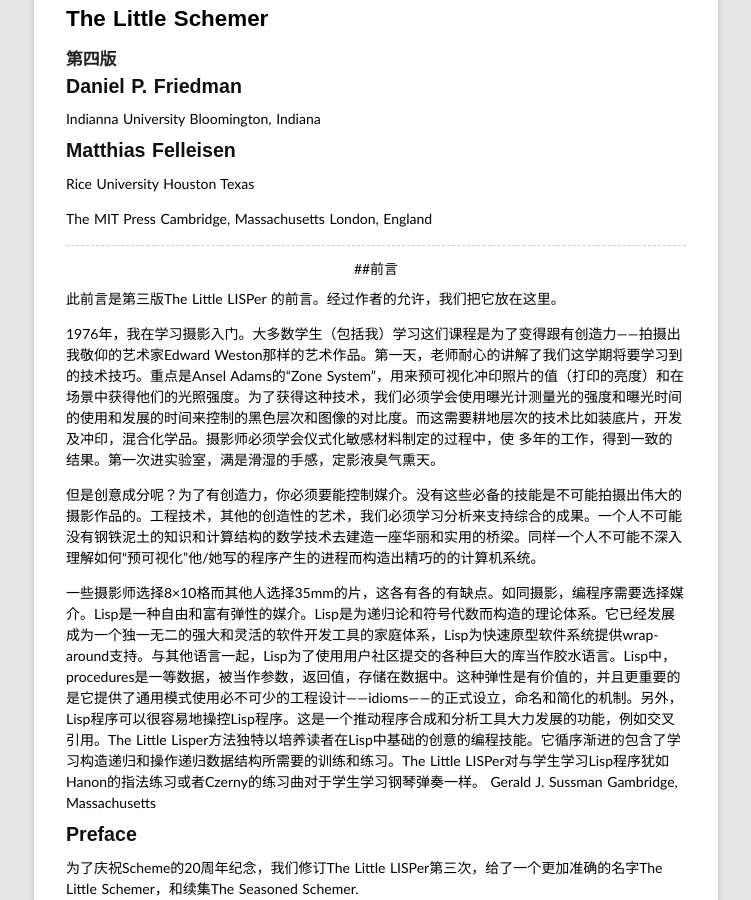
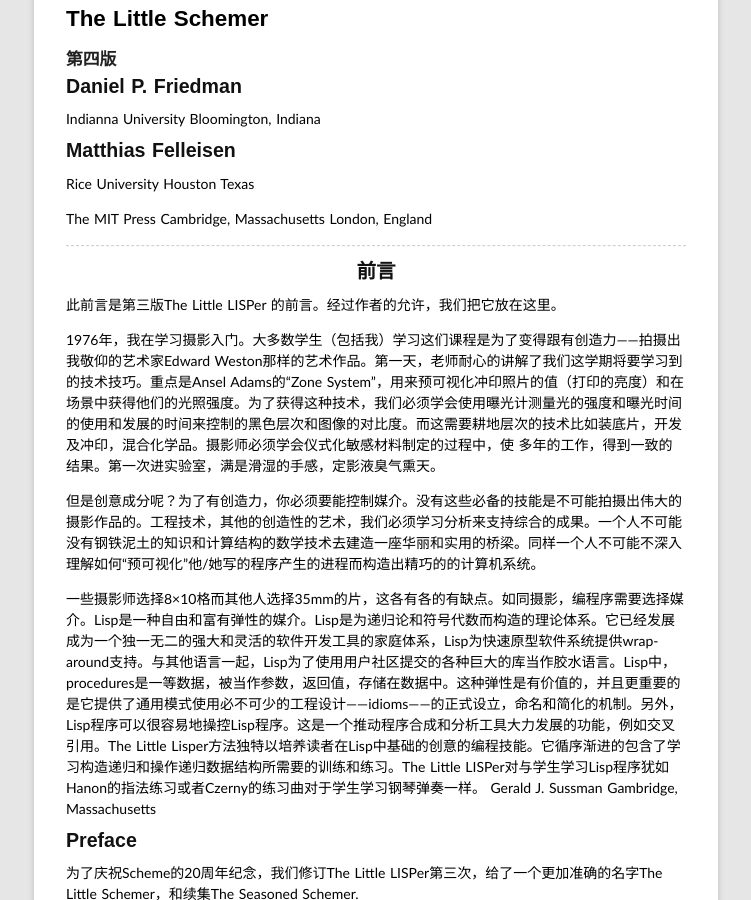
Before and after one commit to rhuichao/uternet.github.io, a Jekyll site: the page built from TLS/00.md, in a window 1280 px wide and 900 px high, scrolled down 718 px. Shown: the whole window, without its empty margins (264-1015 px from the left). Built offline with Jekyll 4.4.1, drawn with Linux system fonts in a browser that asks for light colours; some web fonts are replaced; Markdown is read by kramdown in place of the engine named in the settings.

Commit message:
new document posted

```diff
--- a/TLS/00.md
+++ b/TLS/00.md
@@ -43,7 +43,7 @@
 
 ------------------
 
-<center>##前言</center>
+##<center>前言</center>
 
 此前言是第三版The Little LISPer 的前言。经过作者的允许，我们把它放在这里。
 
```
